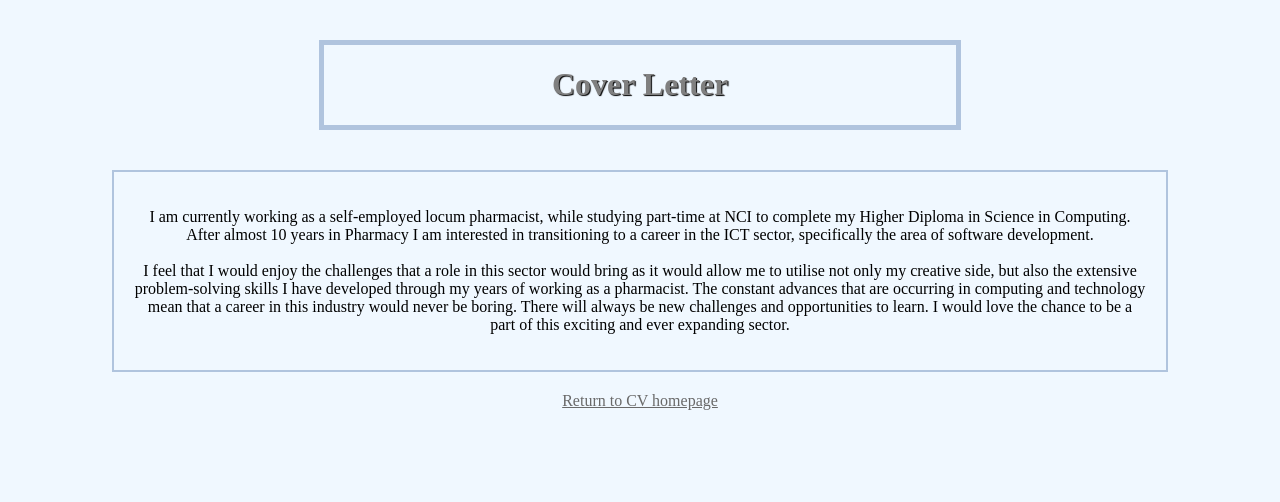
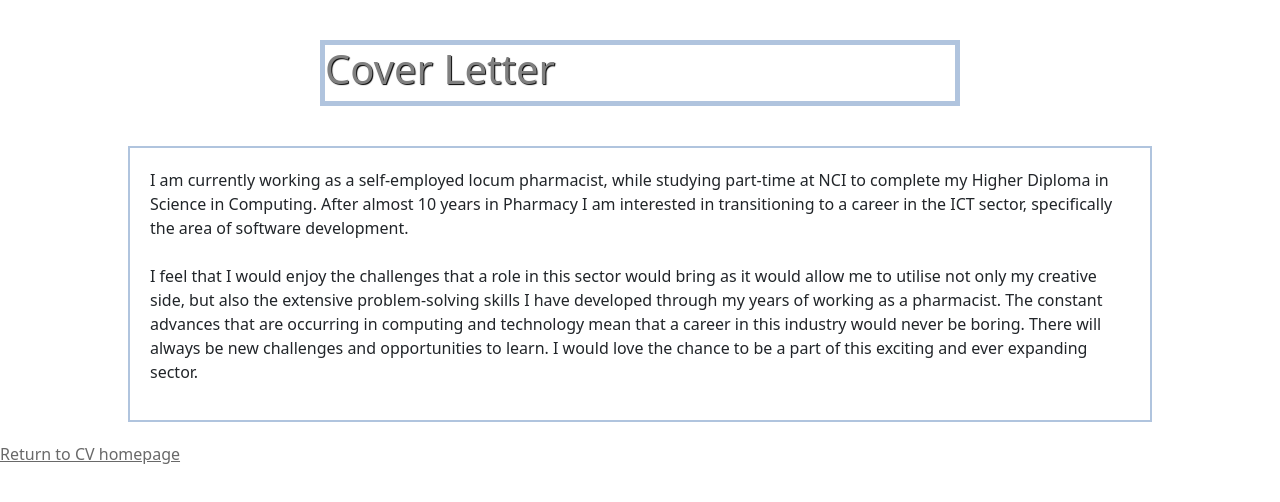
Before and after one commit to Cat-McIlroy/Cat-McIlroy.github.io, a plain HTML site: page Cover_Letter/cover.html in a window 1280 px wide. Drawn offline with nearby package versions, Linux system fonts and the light colour scheme.

Commit message:
update to css

```diff
--- a/Cover_Letter/cover.html
+++ b/Cover_Letter/cover.html
@@ -3,12 +3,16 @@
     <head>
         <title>Cover Letter</title>
         <link rel="stylesheet" href="../styles/CVstyle.css"/>
+        <link href="https://cdn.jsdelivr.net/npm/bootstrap@5.3.2/dist/css/bootstrap.min.css" rel="stylesheet" integrity="sha384-T3c6CoIi6uLrA9TneNEoa7RxnatzjcDSCmG1MXxSR1GAsXEV/Dwwykc2MPK8M2HN" crossorigin="anonymous">
+        <script src="https://cdn.jsdelivr.net/npm/bootstrap@5.3.2/dist/js/bootstrap.bundle.min.js" integrity="sha384-C6RzsynM9kWDrMNeT87bh95OGNyZPhcTNXj1NW7RuBCsyN/o0jlpcV8Qyq46cDfL" crossorigin="anonymous"></script>
     </head>
     <body>
         <div class="main_heading">
             <h1 class="heading">Cover Letter</h1>
         </div>
-        <div class="cover">
+        <div class="cover" "container">
+            <div class="row">
+                <div class="col-xs-12">
                 <p>
                 I am currently working as a self-employed locum pharmacist, while studying part-time at NCI to complete my
                 Higher Diploma in Science in Computing. After almost 10 years in Pharmacy I am interested in transitioning
@@ -21,6 +25,8 @@
                 challenges and opportunities to learn. I would love the chance to be a part of this exciting and ever
                 expanding sector.
                 </p>
+                </div>
+            </div>
         </div>
         <a href="../index.html" style=color:dimgrey;>Return to CV homepage</a>
     </body>
--- a/styles/cvStyle.css
+++ b/styles/cvStyle.css
@@ -1,3 +1,7 @@
+html{
+    display:flex;
+}
+
 body{
     background-color:aliceblue;
     text-align: center;
@@ -11,7 +15,7 @@ body{
 @media(min-width:600px){
     .main_heading {
         color:dimgray;
-        display:flex;
+        flex:1;
         border: 5px solid lightsteelblue;
         justify-content:center;
         margin:0 auto;
```
